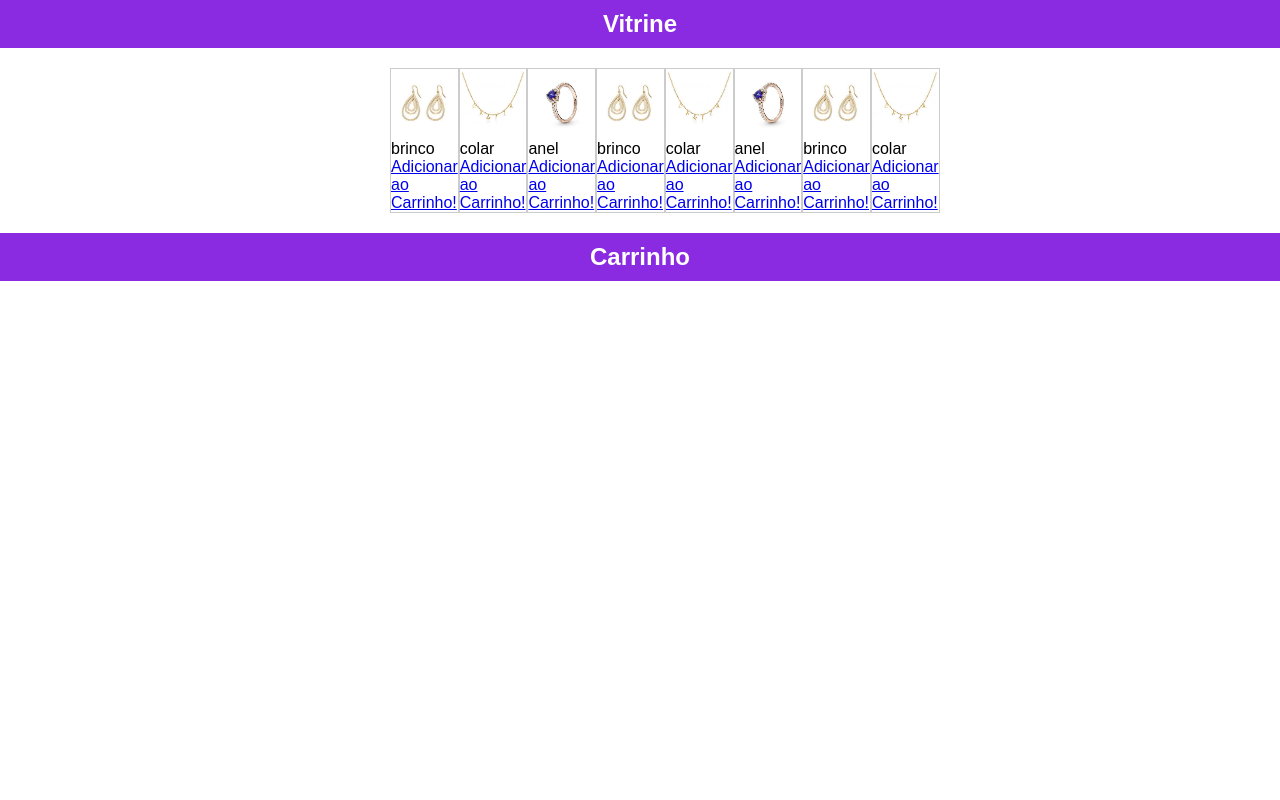
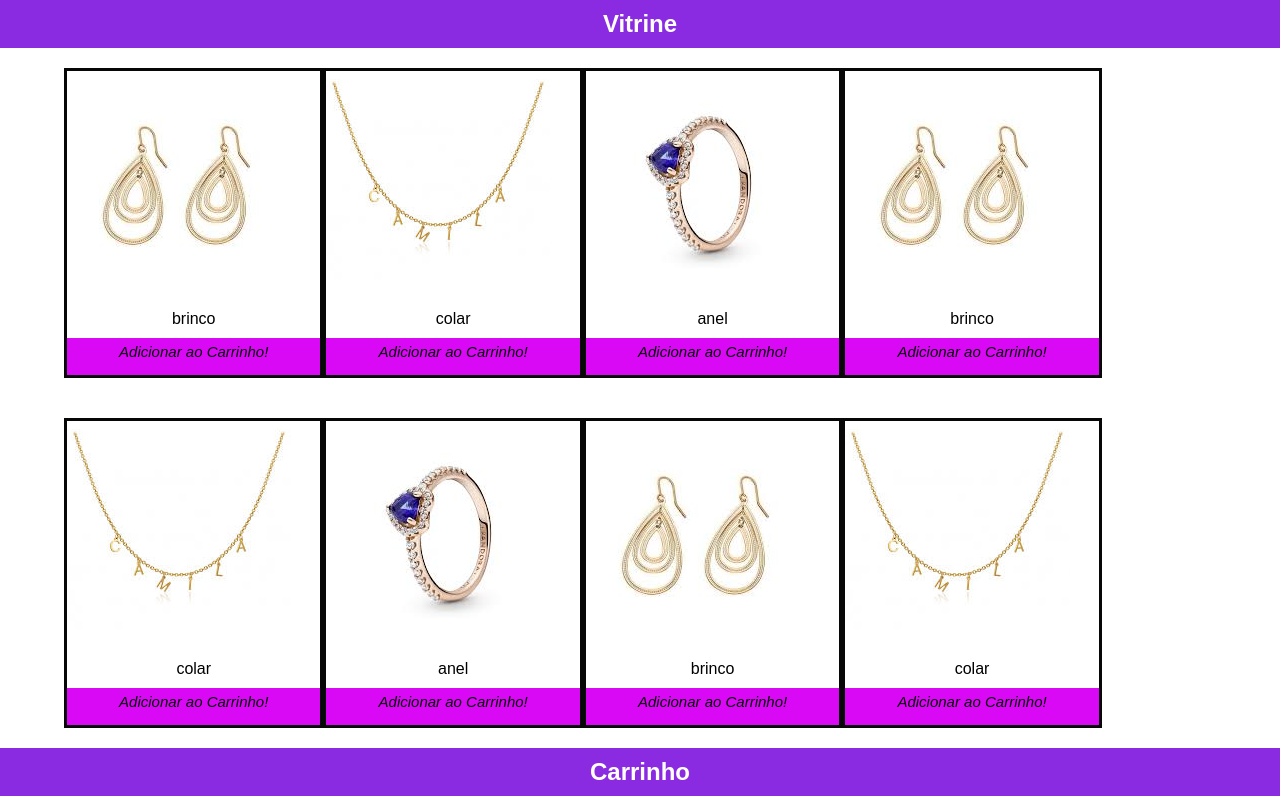
Before and after one commit to Raycksousa/e-comerce-, a plain HTML site: page index.html in a window 1280 px wide. Drawn offline with Linux system fonts and the light colour scheme.

Commit message:
Update style.css

```diff
--- a/style.css
+++ b/style.css
@@ -6,35 +6,58 @@
 
 #produtos
 {
-    max-width: 500px;
+    max-width: 3000px;
     margin: 0 auto;
-    padding:0 25%;
+    padding: 0 5%;
+    flex-wrap: wrap;
     display: flex;
 }
+
+
 #carrinho
 {
     max-width: 900px;
     margin: 0 auto;
-    padding:0 25%;
+    padding:0 35%;
     display: block;
 
 }
 .produto-single
 {
-    width: 32%;
+    width: 22%;
     margin-right:1% ;
-    border: 1px solid #ccc;
+    border: 3px solid rgb(7, 7, 7);
     margin: 20px 0;
 }
 .produto-single img{
     max-width: 100%;
 }
-
+.produto-single p{
+    text-align: center;
+    font-size: 16px;
+    padding: 10px;
+}
+.produto-single a
+{
+  text-decoration: none;
+  color: rgb(7, 7, 7);
+  background-color: rgb(217, 8, 245);
+  text-align: center;
+  display: block;
+  padding: 5px 0;
+  font-size: 15px;
+  font-style:oblique;
+}
 
 
 h2{
     background-color: blueviolet;
     padding: 10px 0;
     text-align: center;
-    color: white;
+    color: #ffffff;
 }
+
+.info-single-checkout{
+    border-bottom: 2px solid dotted;
+    padding: 10px 0;
+}
```
